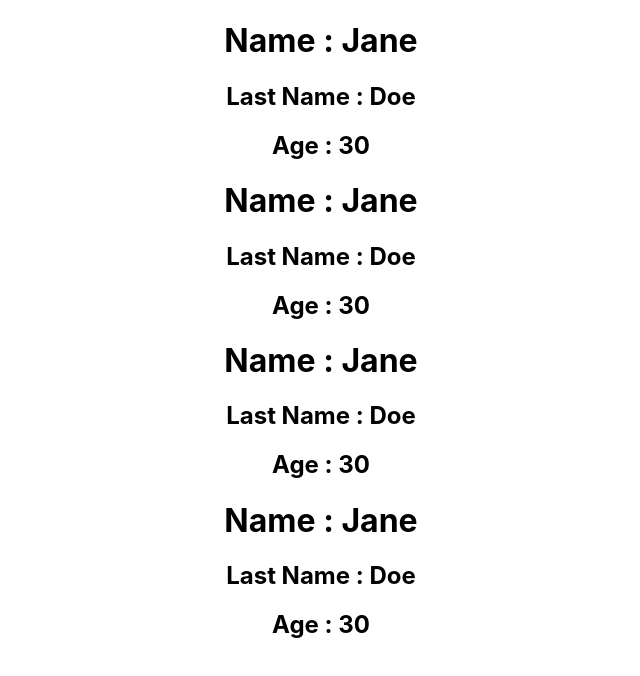
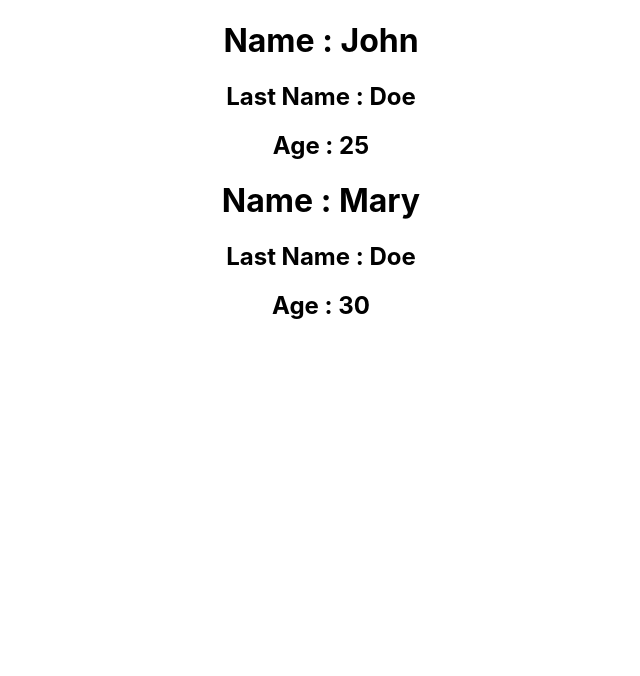
Before and after one commit to GlazMichelFranckDodo225/react-movies-app, a React (Create React App) app: page / in a window 1280 px wide. Shown: the top 676 px of the page, without its empty margins (319-959 px from the left). Built offline with nearby package versions, Linux system fonts and the light colour scheme.

Commit message:
Passing props to a component

```diff
--- a/src/App.js
+++ b/src/App.js
@@ -1,11 +1,11 @@
 import './App.css';
 
-const Person = () => {
+const Person = (props) => {
   return (
     <>
-      <h1>Name : Jane</h1>
-      <h2>Last Name : Doe</h2>
-      <h2>Age : 30</h2>
+      <h1>Name : {props.name}</h1>
+      <h2>Last Name : {props.lastname}</h2>
+      <h2>Age : {props.age}</h2>
     </>
   )
 }
@@ -13,10 +13,16 @@
 const App = () => {
   return (
     <div className="App">
-      <Person />
-      <Person />
-      <Person />
-      <Person />
+      <Person
+        name="John"
+        lastname="Doe"
+        age={25}
+      />
+      <Person
+        name="Mary"
+        lastname="Doe"
+        age={30}
+      />
     </div>
   );
 }
```
